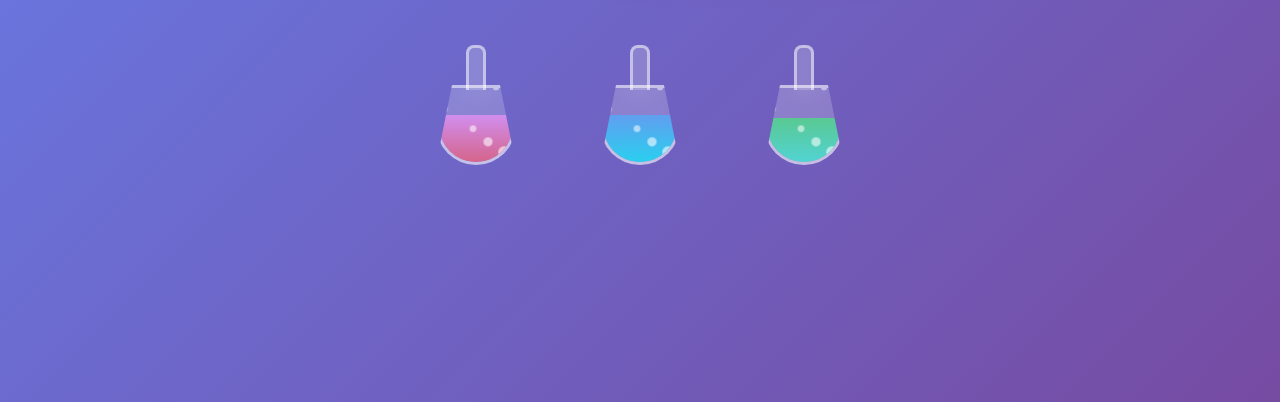
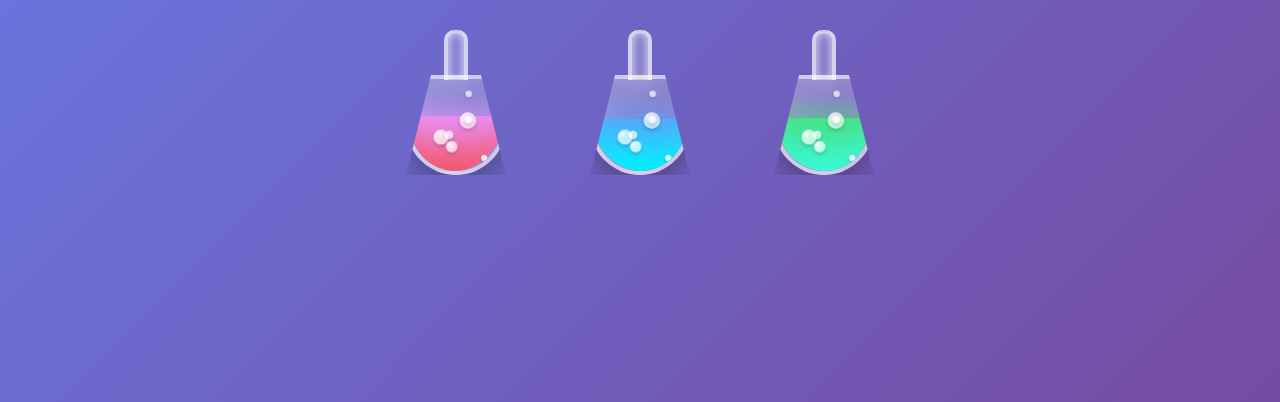
Before and after one commit to mirkokiefer/daslab-bubbling-demo, a website: page index.html in a window 1280 px wide. Shown: the part 398-800 px from the top of the page. Drawn offline with Linux system fonts and the light colour scheme.

Commit message:
Upgrade flasks with 10 bubbles, faster animations, and realistic glass effects

```diff
--- a/index.html
+++ b/index.html
@@ -71,106 +71,209 @@
 
         .flask {
             position: relative;
-            width: 100px;
-            height: 120px;
+            width: 120px;
+            height: 140px;
         }
 
-        /* Flask body - conical shape */
+        /* Flask body - more realistic Erlenmeyer shape */
         .flask-body {
             position: absolute;
             bottom: 0;
             left: 50%;
             transform: translateX(-50%);
-            width: 80px;
-            height: 80px;
-            background: rgba(255, 255, 255, 0.2);
-            border: 3px solid rgba(255, 255, 255, 0.5);
-            border-radius: 0 0 40px 40px;
-            clip-path: polygon(20% 0%, 80% 0%, 100% 100%, 0% 100%);
+            width: 100px;
+            height: 100px;
+            background: linear-gradient(135deg, rgba(255, 255, 255, 0.3) 0%, rgba(255, 255, 255, 0.1) 100%);
+            border: 4px solid rgba(255, 255, 255, 0.6);
+            border-radius: 0 0 50px 50px;
+            clip-path: polygon(25% 0%, 75% 0%, 100% 100%, 0% 100%);
             backdrop-filter: blur(10px);
             overflow: hidden;
+            box-shadow:
+                inset 0 -20px 30px rgba(255, 255, 255, 0.2),
+                0 10px 30px rgba(0, 0, 0, 0.3);
         }
 
         /* Flask neck */
         .flask-neck {
             position: absolute;
-            bottom: 75px;
+            bottom: 95px;
             left: 50%;
             transform: translateX(-50%);
-            width: 20px;
-            height: 45px;
-            background: rgba(255, 255, 255, 0.2);
-            border: 3px solid rgba(255, 255, 255, 0.5);
+            width: 24px;
+            height: 50px;
+            background: linear-gradient(90deg, rgba(255, 255, 255, 0.3) 0%, rgba(255, 255, 255, 0.15) 50%, rgba(255, 255, 255, 0.3) 100%);
+            border: 4px solid rgba(255, 255, 255, 0.6);
             border-bottom: none;
-            border-radius: 8px 8px 0 0;
+            border-radius: 10px 10px 0 0;
             backdrop-filter: blur(10px);
+            box-shadow:
+                inset 2px 0 8px rgba(255, 255, 255, 0.3),
+                inset -2px 0 8px rgba(255, 255, 255, 0.3);
         }
 
-        /* Liquid in flask */
+        /* Liquid in flask - more vibrant and dynamic */
         .liquid {
             position: absolute;
             bottom: 0;
             left: 0;
             right: 0;
-            height: 60%;
-            background: linear-gradient(180deg, #f093fb 0%, #f5576c 100%);
-            opacity: 0.7;
-            animation: liquidBubble 3s ease-in-out infinite;
+            height: 55%;
+            background: linear-gradient(180deg, rgba(240, 147, 251, 0.9) 0%, rgba(245, 87, 108, 1) 100%);
+            animation: liquidBubble 2s ease-in-out infinite;
+            border-radius: 0 0 50px 50px;
+            box-shadow:
+                0 -10px 20px rgba(240, 147, 251, 0.5),
+                inset 0 -10px 20px rgba(245, 87, 108, 0.3);
         }
 
         .flask:nth-child(2) .liquid {
-            background: linear-gradient(180deg, #4facfe 0%, #00f2fe 100%);
-            animation-delay: 1s;
+            background: linear-gradient(180deg, rgba(79, 172, 254, 0.9) 0%, rgba(0, 242, 254, 1) 100%);
+            animation-delay: 0.7s;
+            box-shadow:
+                0 -10px 20px rgba(79, 172, 254, 0.5),
+                inset 0 -10px 20px rgba(0, 242, 254, 0.3);
         }
 
         .flask:nth-child(3) .liquid {
-            background: linear-gradient(180deg, #43e97b 0%, #38f9d7 100%);
-            animation-delay: 2s;
+            background: linear-gradient(180deg, rgba(67, 233, 123, 0.9) 0%, rgba(56, 249, 215, 1) 100%);
+            animation-delay: 1.4s;
+            box-shadow:
+                0 -10px 20px rgba(67, 233, 123, 0.5),
+                inset 0 -10px 20px rgba(56, 249, 215, 0.3);
         }
 
-        /* Bubbles */
+        /* Bubbles - way more active and varied! */
         .bubble {
             position: absolute;
+            background: radial-gradient(circle at 30% 30%, rgba(255, 255, 255, 0.9), rgba(255, 255, 255, 0.4));
+            border-radius: 50%;
+            animation: rise linear infinite;
+            box-shadow:
+                inset -2px -2px 4px rgba(255, 255, 255, 0.5),
+                0 2px 4px rgba(0, 0, 0, 0.2);
+        }
+
+        /* Create varied bubble sizes and timings */
+        .bubble:nth-child(1) {
+            left: 15%;
+            bottom: 0;
+            width: 12px;
+            height: 12px;
+            animation-duration: 2.5s;
+            animation-delay: 0s;
+        }
+        .bubble:nth-child(2) {
+            left: 30%;
+            bottom: 0;
+            width: 8px;
+            height: 8px;
+            animation-duration: 2s;
+            animation-delay: 0.3s;
+        }
+        .bubble:nth-child(3) {
+            left: 45%;
+            bottom: 0;
+            width: 15px;
+            height: 15px;
+            animation-duration: 3s;
+            animation-delay: 0.6s;
+        }
+        .bubble:nth-child(4) {
+            left: 60%;
             bottom: 0;
             width: 10px;
             height: 10px;
-            background: rgba(255, 255, 255, 0.6);
-            border-radius: 50%;
-            animation: rise 3s ease-in infinite;
+            animation-duration: 2.3s;
+            animation-delay: 0.9s;
         }
-
-        .bubble:nth-child(1) { left: 20%; animation-delay: 0s; }
-        .bubble:nth-child(2) { left: 40%; animation-delay: 0.5s; width: 8px; height: 8px; }
-        .bubble:nth-child(3) { left: 60%; animation-delay: 1s; }
-        .bubble:nth-child(4) { left: 80%; animation-delay: 1.5s; width: 12px; height: 12px; }
-        .bubble:nth-child(5) { left: 30%; animation-delay: 2s; width: 6px; height: 6px; }
-        .bubble:nth-child(6) { left: 70%; animation-delay: 2.5s; }
+        .bubble:nth-child(5) {
+            left: 75%;
+            bottom: 0;
+            width: 6px;
+            height: 6px;
+            animation-duration: 1.8s;
+            animation-delay: 1.2s;
+        }
+        .bubble:nth-child(6) {
+            left: 20%;
+            bottom: 0;
+            width: 14px;
+            height: 14px;
+            animation-duration: 2.7s;
+            animation-delay: 1.5s;
+        }
+        .bubble:nth-child(7) {
+            left: 50%;
+            bottom: 0;
+            width: 7px;
+            height: 7px;
+            animation-duration: 2.1s;
+            animation-delay: 1.8s;
+        }
+        .bubble:nth-child(8) {
+            left: 35%;
+            bottom: 0;
+            width: 11px;
+            height: 11px;
+            animation-duration: 2.4s;
+            animation-delay: 2.1s;
+        }
+        .bubble:nth-child(9) {
+            left: 65%;
+            bottom: 0;
+            width: 9px;
+            height: 9px;
+            animation-duration: 2.6s;
+            animation-delay: 2.4s;
+        }
+        .bubble:nth-child(10) {
+            left: 85%;
+            bottom: 0;
+            width: 13px;
+            height: 13px;
+            animation-duration: 2.2s;
+            animation-delay: 2.7s;
+        }
 
         @keyframes rise {
             0% {
                 bottom: 0;
                 opacity: 0;
-                transform: translateY(0) scale(1);
+                transform: translateX(0) scale(1);
             }
             10% {
                 opacity: 1;
             }
-            90% {
-                opacity: 0.8;
+            50% {
+                transform: translateX(10px) scale(1.1);
+            }
+            80% {
+                opacity: 0.9;
             }
             100% {
                 bottom: 100%;
                 opacity: 0;
-                transform: translateY(-20px) scale(0.5);
+                transform: translateX(-10px) scale(0.3);
             }
         }
 
         @keyframes liquidBubble {
             0%, 100% {
-                height: 60%;
+                height: 55%;
+                border-radius: 0 0 50px 50px;
+            }
+            25% {
+                height: 58%;
+                border-radius: 0 0 45px 55px;
             }
             50% {
-                height: 65%;
+                height: 60%;
+                border-radius: 0 0 55px 45px;
+            }
+            75% {
+                height: 58%;
+                border-radius: 0 0 48px 52px;
             }
         }
 
@@ -285,6 +388,10 @@
                     <div class="bubble"></div>
                     <div class="bubble"></div>
                     <div class="bubble"></div>
+                    <div class="bubble"></div>
+                    <div class="bubble"></div>
+                    <div class="bubble"></div>
+                    <div class="bubble"></div>
                 </div>
             </div>
 
@@ -292,6 +399,10 @@
                 <div class="flask-neck"></div>
                 <div class="flask-body">
                     <div class="liquid"></div>
+                    <div class="bubble"></div>
+                    <div class="bubble"></div>
+                    <div class="bubble"></div>
+                    <div class="bubble"></div>
                     <div class="bubble"></div>
                     <div class="bubble"></div>
                     <div class="bubble"></div>
@@ -311,6 +422,10 @@
                     <div class="bubble"></div>
                     <div class="bubble"></div>
                     <div class="bubble"></div>
+                    <div class="bubble"></div>
+                    <div class="bubble"></div>
+                    <div class="bubble"></div>
+                    <div class="bubble"></div>
                 </div>
             </div>
         </div>
```
